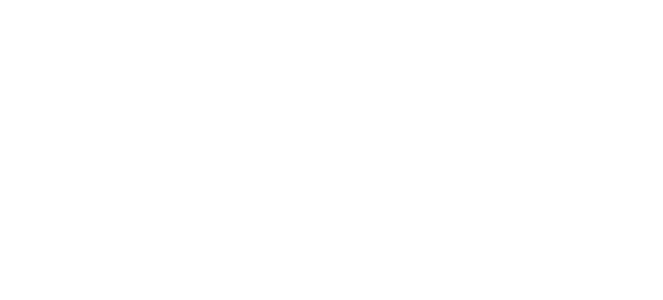
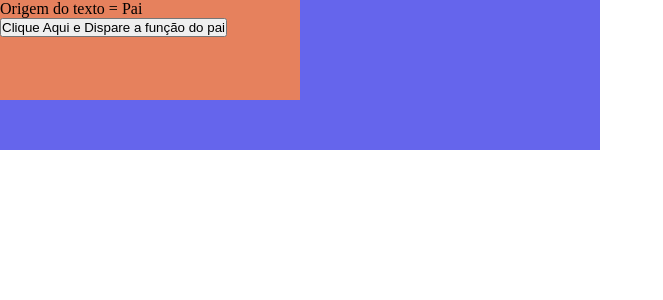
Before and after one commit to paulovferreira/repositorio, a React (Vite) app in the folder PROJETO_VITE/: page /comunicacao in a window 1280 px wide. Before the commit this address had no page. Shown: the top 300 px of the page, without its empty margins (0-663 px from the left). Built offline with nearby package versions, Linux system fonts and the light colour scheme.

Commit message:
AULA COMUNICACAO

```diff
--- a/PROJETO_VITE/src/App.tsx
+++ b/PROJETO_VITE/src/App.tsx
@@ -5,6 +5,7 @@
 import Sobre from './pages/Sobre.tsx'
 import Atividade from './pages/Atividade.tsx'
 import Condicional from './pages/Condicional.tsx'
+import Comunicacao from './pages/Comunicacao.tsx'
 
 function App() {
 
@@ -15,6 +16,7 @@
       <Route path='sobre' element={<Sobre />} />
       <Route path='/atividade' element={<Atividade />} />
       <Route path='/condicional' element={<Condicional />} />
+      <Route path='/comunicacao' element={<Comunicacao />} />
 
 
     </Routes>
--- /dev/null
+++ b/PROJETO_VITE/src/components/filho/index.tsx
@@ -0,0 +1,20 @@
+import '../../estilo/estilo.css'
+
+type Comicacao_Props = {
+    texto: String
+    FN_Acao: () => void
+}
+
+function Filho(valores: Comicacao_Props){
+   return(
+        <div className='filho-container'>
+            {valores.texto}
+        <br />
+
+        <button onClick={valores.FN_Acao}>Clique Aqui e Dispare a função do pai</button>
+
+        </div>
+    )
+}
+
+export default Filho;
--- /dev/null
+++ b/PROJETO_VITE/src/components/pai/index.tsx
@@ -0,0 +1,20 @@
+import '../../estilo/estilo.css'
+import Filho from '../filho';
+
+function Pai(){
+
+    function HandleClick(){
+        alert('Mensagem Disparada no pai.')
+    }
+
+    return(
+        <div className='pai-container'>
+            <Filho texto='Origem do texto = Pai'
+                   FN_Acao={HandleClick} />
+            <br />
+
+        </div>
+    )
+}
+
+export default Pai;
--- a/PROJETO_VITE/src/estilo/estilo.css
+++ b/PROJETO_VITE/src/estilo/estilo.css
@@ -249,3 +249,16 @@
     width: 100px;
     background-color: brown;
 }
+
+/* pai */
+.pai-container{
+    width: 600px;
+    height: 150px ;
+    background-color: rgb(101, 101, 236);
+}
+
+.filho-container{
+    width: 300px;
+    height: 100px ;
+    background-color: rgb(230, 129, 93);
+}
--- /dev/null
+++ b/PROJETO_VITE/src/pages/Comunicacao.tsx
@@ -0,0 +1,13 @@
+import Pai from "../components/pai"
+
+
+function Comunicacao(){
+    return(
+        <div>
+            <Pai />
+            <br />
+        </div>
+    )
+}
+
+export default Comunicacao
```
